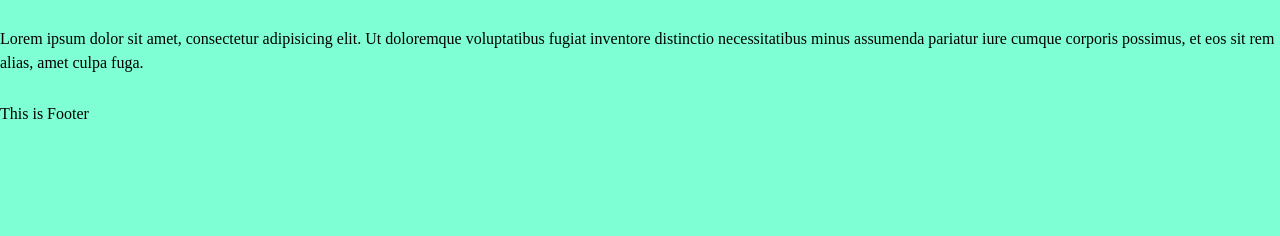
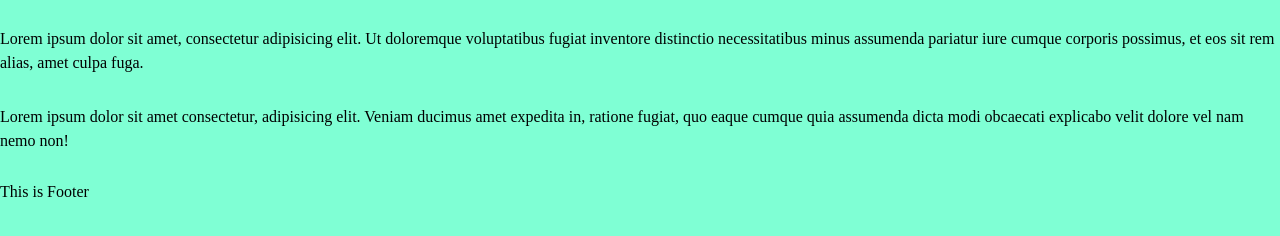
Before and after one commit to Tuhinangshu2022/Local-Repo, a plain HTML site: page index.html in a window 1280 px wide. Shown: the part 162-398 px from the top of the page. Drawn offline with Linux system fonts and the light colour scheme.

Commit message:
Add New Feature

```diff
--- a/index.html
+++ b/index.html
@@ -18,6 +18,12 @@
       fuga.
     </p>
 
+    <p>
+      Lorem ipsum dolor sit amet consectetur, adipisicing elit. Veniam ducimus
+      amet expedita in, ratione fugiat, quo eaque cumque quia assumenda dicta
+      modi obcaecati explicabo velit dolore vel nam nemo non!
+    </p>
+
     <footer>This is Footer</footer>
   </body>
 </html>
```
